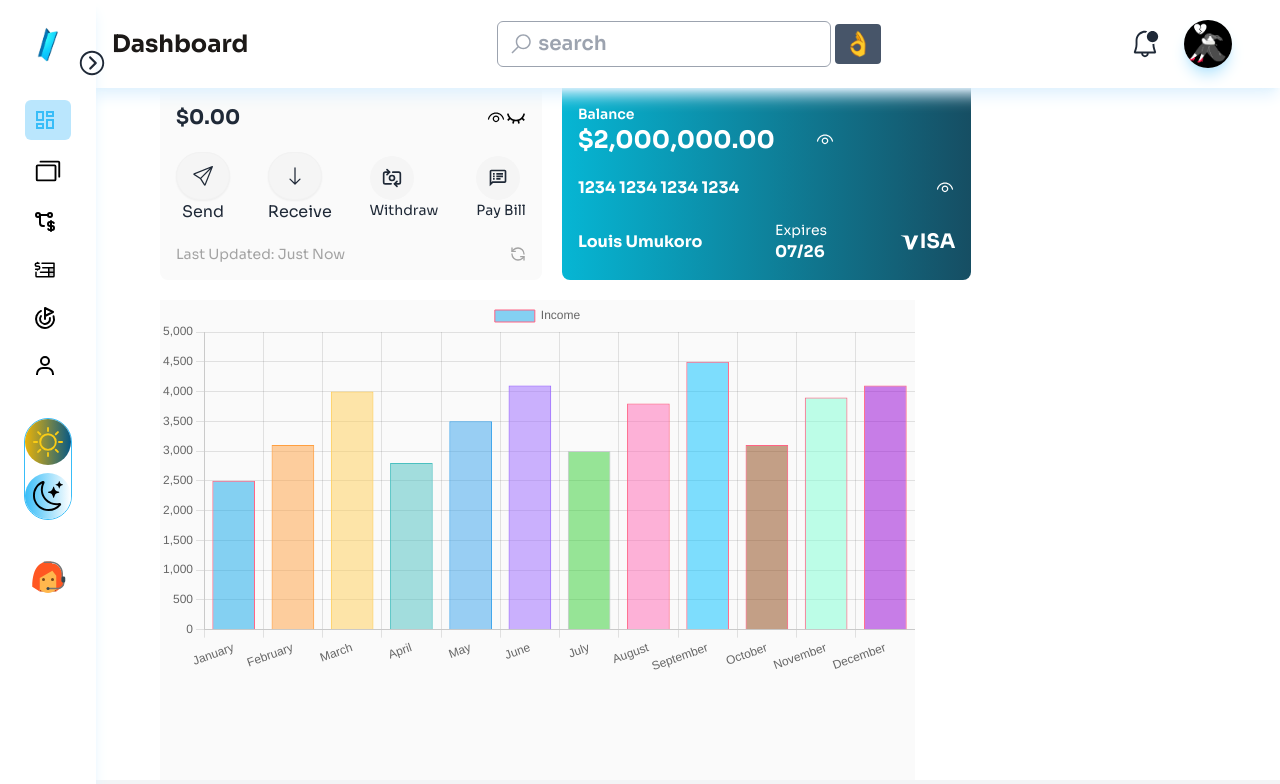
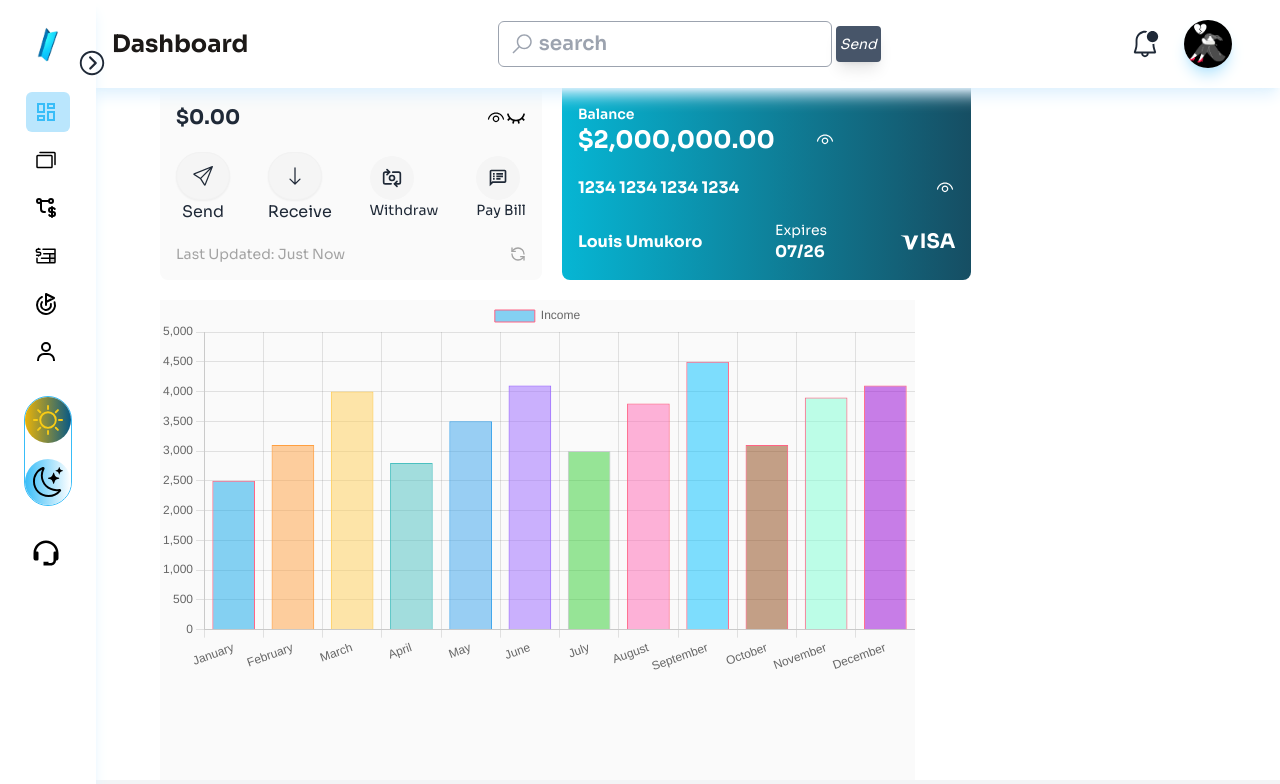
Before and after one commit to zuriel-01/august-backend-collab, a Next.js app: page / in a window 1280 px wide. Shown: the top 784 px of the page. Built offline with nearby package versions, Linux system fonts and the light colour scheme.

Commit message:
nav update

```diff
--- a/src/app/components/Navbar.jsx
+++ b/src/app/components/Navbar.jsx
@@ -9,7 +9,7 @@ import { TbTransactionDollar } from "react-icons/tb";
 import { PiInvoiceDuotone } from "react-icons/pi";
 import { LuGoal } from "react-icons/lu";
 import { BiUser } from "react-icons/bi";
-import { FcOnlineSupport } from "react-icons/fc";
+import { BiSupport } from "react-icons/bi";
 import { GoSun } from "react-icons/go";
 import { BsMoonStars } from "react-icons/bs";
 import { VscBellDot } from "react-icons/vsc";
@@ -62,11 +62,11 @@ const Navbar = () => {
   return (
     <div className="relative">
       {!smallSide ? (
-        <aside className="fixed top-0 left-0 h-full w-24 bg-white shadow-lg shadow-sky-100 z-50">
-          <div className="flex flex-col items-center gap-8 p-5">
+        <aside className="fixed top-0 left-0 h-full w-24 bg-white shadow-lg shadow-sky-100 z-50 pb-8">
+          <div className="flex flex-col items-center gap-6 p-5">
             <p
               onClick={toggleSmall}
-              className="absolute right-[-11px] top-[3rem]"
+              className="cursor-pointer hover:text-sky-600 absolute right-[-11px] top-[3rem]"
             >
               <IoIosArrowDropright className="text-3xl" />
             </p>
@@ -82,7 +82,7 @@ const Navbar = () => {
             <ul className="flex flex-col gap-2">
               <li
                 onClick={() => toggleIcon("search")}
-                className={` ${
+                className={`border-r-4 border-r-transparent hover:bg-sky-300 hover:text-sky-200 hover:border-r-blue-700 hover:border-r-4 ${
                   searchIcon ? "text-sky-400 bg-sky-200" : "bg-white"
                 } rounded-md text-black cursor-pointer p-2`}
               >
@@ -90,15 +90,15 @@ const Navbar = () => {
               </li>
               <li
                 onClick={() => toggleIcon("cards")}
-                className={`cursor-pointer ${
+                className={`border-r-4 border-r-transparent hover:bg-sky-300 hover:text-sky-200 hover:border-r-blue-700 hover:border-r-4 cursor-pointer ${
                   cardsIcon ? "text-sky-400 bg-sky-200" : "bg-white"
                 }  rounded-md text-black cursor-pointer p-2`}
               >
-                <PiCards className="text-3xl" />
+                <PiCards className="text-2xl" />
               </li>
               <li
                 onClick={() => toggleIcon("transactions")}
-                className={`cursor-pointer ${
+                className={`border-r-4 border-r-transparent hover:bg-sky-300 hover:text-sky-200 hover:border-r-blue-700 hover:border-r-4 cursor-pointer ${
                   transactionsIcon ? "text-sky-400 bg-sky-200" : "bg-white"
                 }  rounded-md text-black cursor-pointer p-2`}
               >
@@ -106,7 +106,7 @@ const Navbar = () => {
               </li>
               <li
                 onClick={() => toggleIcon("invoice")}
-                className={`cursor-pointer ${
+                className={`border-r-4 border-r-transparent hover:bg-sky-300 hover:text-sky-200 hover:border-r-blue-700 hover:border-r-4 cursor-pointer ${
                   invoiceIcon ? "text-sky-400 bg-sky-200" : "bg-white"
                 }  rounded-md text-black cursor-pointer p-2`}
               >
@@ -114,7 +114,7 @@ const Navbar = () => {
               </li>
               <li
                 onClick={() => toggleIcon("goals")}
-                className={`cursor-pointer ${
+                className={`border-r-4 border-r-transparent hover:bg-sky-300 hover:text-sky-200 hover:border-r-blue-700 hover:border-r-4 cursor-pointer ${
                   goalsIcon ? "text-sky-400 bg-sky-200" : "bg-white"
                 }  rounded-md text-black cursor-pointer p-2`}
               >
@@ -122,7 +122,7 @@ const Navbar = () => {
               </li>
               <li
                 onClick={() => toggleIcon("account")}
-                className={`cursor-pointer ${
+                className={`border-r-4 border-r-transparent hover:bg-sky-300 hover:text-sky-200 hover:border-r-blue-700 hover:border-r-4 cursor-pointer ${
                   accountIcon ? "text-sky-400 bg-sky-200" : "bg-white"
                 }  rounded-md text-black cursor-pointer p-2`}
               >
@@ -145,7 +145,7 @@ const Navbar = () => {
             </p>
           </div> */}
 
-            <div className="flex flex-col gap-2 border border-sky-400 rounded-full w-max">
+            <div className="flex flex-col gap-4 border border-sky-400 rounded-full w-max">
               <p
                 onClick={toggleLight}
                 className={`relative rounded-full text-black overflow-hidden cursor-pointer px-2 py-2 transform transition-all duration-500 ease-in-out
@@ -177,11 +177,11 @@ const Navbar = () => {
 
             <p
               onClick={() => toggleIcon("support")}
-              className={`cursor-pointer ${
+              className={`border-r-4 border-r-transparent hover:bg-sky-300 hover:text-sky-200 hover:border-r-blue-700 hover:border-r-4 cursor-pointer ${
                 supportIcon ? "text-sky-400 bg-sky-200" : "bg-white"
               }  rounded-md text-black cursor-pointer p-2`}
             >
-              <FcOnlineSupport className="text-4xl" />
+              <BiSupport className="text-3xl" />
             </p>
           </div>
         </aside>
@@ -190,7 +190,7 @@ const Navbar = () => {
           <div className="flex flex-col items-center justify-between gap-8 p-5 ">
             <p
               onClick={toggleSmall}
-              className="absolute right-[-8px] top-[3rem]"
+              className="hover:text-sky-600 cursor-pointer absolute right-[-8px] top-[3rem]"
             >
               <IoIosArrowDropleft className="text-3xl" />
             </p>
@@ -207,7 +207,7 @@ const Navbar = () => {
             <ul className="flex flex-col gap-4">
               <li
                 onClick={() => toggleIcon("search")}
-                className={`flex items-center gap-5 text-lg ${
+                className={`border-r-4 border-r-transparent hover:bg-sky-300 hover:text-sky-200 hover:border-r-blue-700 hover:border-r-4 flex items-center gap-5 text-lg ${
                   searchIcon
                     ? "text-black bg-sky-200"
                     : "text-gray-700 bg-white"
@@ -222,7 +222,7 @@ const Navbar = () => {
               </li>
               <li
                 onClick={() => toggleIcon("cards")}
-                className={`flex items-center gap-5 text-lg ${
+                className={`border-r-4 border-r-transparent hover:bg-sky-300 hover:text-sky-200 hover:border-r-blue-700 hover:border-r-4 flex items-center gap-5 text-lg ${
                   cardsIcon ? "text-black bg-sky-200" : "text-gray-700 bg-white"
                 } rounded-md text cursor-pointer p-1`}
               >
@@ -235,7 +235,7 @@ const Navbar = () => {
               </li>
               <li
                 onClick={() => toggleIcon("transactions")}
-                className={`flex items-center gap-5 text-lg ${
+                className={`border-r-4 border-r-transparent hover:bg-sky-300 hover:text-sky-200 hover:border-r-blue-700 hover:border-r-4 flex items-center gap-5 text-lg ${
                   transactionsIcon
                     ? "text-black bg-sky-200"
                     : "text-gray-700 bg-white"
@@ -250,7 +250,7 @@ const Navbar = () => {
               </li>
               <li
                 onClick={() => toggleIcon("invoice")}
-                className={`flex items-center gap-5 text-lg ${
+                className={`border-r-4 border-r-transparent hover:bg-sky-300 hover:text-sky-200 hover:border-r-blue-700 hover:border-r-4 flex items-center gap-5 text-lg ${
                   invoiceIcon
                     ? "text-black bg-sky-200"
                     : "text-gray-700 bg-white"
@@ -265,7 +265,7 @@ const Navbar = () => {
               </li>
               <li
                 onClick={() => toggleIcon("goals")}
-                className={`flex items-center gap-5 text-lg ${
+                className={`border-r-4 border-r-transparent hover:bg-sky-300 hover:text-sky-200 hover:border-r-blue-700 hover:border-r-4 flex items-center gap-5 text-lg ${
                   goalsIcon ? "text-black bg-sky-200" : "text-gray-700 bg-white"
                 } rounded-md text cursor-pointer p-1`}
               >
@@ -278,7 +278,7 @@ const Navbar = () => {
               </li>
               <li
                 onClick={() => toggleIcon("account")}
-                className={`flex items-center gap-5 text-lg ${
+                className={`border-r-4 border-r-transparent hover:bg-sky-300 hover:text-sky-200 hover:border-r-blue-700 hover:border-r-4 flex items-center gap-5 text-lg ${
                   accountIcon
                     ? "text-black bg-sky-200"
                     : "text-gray-700 bg-white"
@@ -311,7 +311,7 @@ const Navbar = () => {
                 <BsMoonStars className="text-3xl" />
               </p>
             </div> */}
-
+            {/* this is for the theme toggle icons */}
             <div className="flex gap-2 border border-sky-400 rounded-full w-max">
               <p
                 onClick={toggleLight}
@@ -342,8 +342,13 @@ const Navbar = () => {
               </p>
             </div>
 
-            <p>
-              <FcOnlineSupport className="text-4xl" />
+            <p
+              onClick={() => toggleIcon("support")}
+              className={`border-r-4 border-r-transparent hover:bg-sky-300 hover:text-sky-200 hover:border-r-blue-700 hover:border-r-4 cursor-pointer ${
+                supportIcon ? "text-sky-400 bg-sky-200" : "bg-white"
+              }  rounded-md text-black cursor-pointer p-2`}
+            >
+              <BiSupport className="text-3xl" />
             </p>
           </div>
         </aside>
@@ -361,9 +366,9 @@ const Navbar = () => {
               />
               <button
                 type="submit"
-                className="text-2xl bg-slate-600 text-white rounded px-2 py-1"
+                className="text-sm bg-slate-600 text-white rounded px-1 py-2 italic hover:bg-sky-400 hover:text-black hover:font-semibold shadow-lg"
               >
-                👌
+                Send
               </button>
               <LiaSearchSolid className="text-gray-400 text-2xl absolute top-1/2 left-3 transform -translate-y-1/2" />
             </form>
@@ -417,9 +422,9 @@ const Navbar = () => {
               />
               <button
                 type="submit"
-                className="text-2xl bg-slate-600 text-white rounded px-2 py-1"
+                className="text-sm bg-slate-600 text-white rounded px-1 py-2 italic hover:bg-sky-400 hover:text-black hover:font-semibold shadow-lg"
               >
-                👌
+                Send
               </button>
               <LiaSearchSolid className="text-gray-400 text-2xl absolute top-1/2 left-3 transform -translate-y-1/2" />
             </form>
```
Also changed, not shown: src/app/globals.css (+123 -0 lines).
